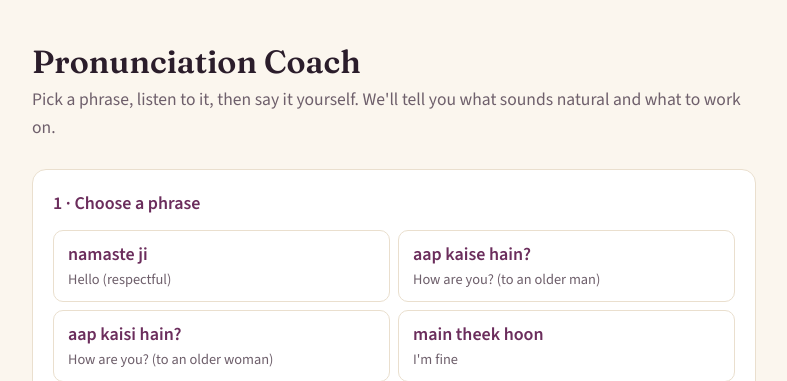
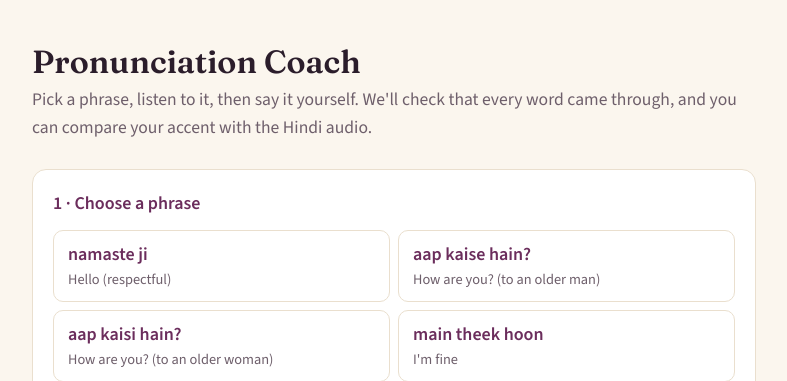
Before and after one commit to rheadhawan/desiunmute-ai-app, a FastAPI app: page /pronunciation in a window 1280 px wide. Shown: the part 61-442 px from the top of the page, without its empty margins (246-1033 px from the left). Run offline with FastAPI, Linux system fonts and the light colour scheme; the visitor is signed in with stand-in values (Sample User, id 1).

Commit message:
Pronunciation Coach: check words honestly, compare accent by ear

```diff
--- a/pronunciation.py
+++ b/pronunciation.py
@@ -117,9 +117,12 @@ Overall result: {result_level}
 
 IMPORTANT RULES:
 - ONLY comment on REAL differences visible in the transcription. DO NOT invent issues.
+- You only see the WORDS that were heard, not how they sounded. Never say their
+  accent or pronunciation sounded native, natural or correct, and never give
+  accent tips you can't know. Praise getting the words right instead.
 - Ignore softness, breathiness, accent, or volume.
 - Treat all dialects as valid Hindi. Natural shortening (nai for nahi) is fine.
-- If the result is "sounds natural", give specific praise and at most one small refinement.
+- If the result is "sounds natural", every word came through: praise that, and don't invent refinements.
 - Sound like a kind tutor, not a game. No scores, points, or grades.
 - Write ALL feedback in simple English. The learner is still learning Hindi.
 - Only use Hindi for the words being practiced, in romanized Hindi inside quotes (like 'namaste').
@@ -130,7 +133,7 @@ Reply ONLY with JSON in this exact format:
   "overall": "one short, honest, encouraging sentence",
   "went_well": ["something specific they got right", "..."],
   "tips": ["0-3 specific differences and how to fix them", "..."],
-  "focus_sounds": ["sounds to practice, e.g. 'the soft t in taala'", "..."],
+  "focus_sounds": ["only sounds in words that came out differently, else leave this empty"],
   "better_example": "the target phrase, romanized"
 }}
 """
@@ -155,9 +158,9 @@ def format_feedback(result):
         return "\n".join(f"- {item}" for item in items) or "- (nothing to fix here)"
 
     headings = {
-        "sounds natural": "Sounds natural",
-        "close": "Close",
-        "keep practicing": "Let's keep practicing",
+        "sounds natural": "Every word came through",
+        "close": "Almost! A word or two was different",
+        "keep practicing": "Let's try that again",
     }
 
     return f"""## {headings[result["result_level"]]}
--- a/static/style.css
+++ b/static/style.css
@@ -289,6 +289,14 @@ button.record.is-recording { background: var(--error); color: #fff; }
 .feedback.level-close { border-left: 5px solid var(--marigold); }
 .feedback.level-keep-practicing { border-left: 5px solid var(--plum); }
 .heard, .say-it { margin: 12px 0; }
+
+.accent-note {
+  margin: 0 0 12px;
+  padding: 8px 10px;
+  border-radius: 8px;
+  background: var(--marigold-soft);
+  font-size: 0.9rem;
+}
 .heard strong, .say-it strong { font-size: 1.2rem; }
 
 /* Heritage Gaps */
--- a/templates/base.html
+++ b/templates/base.html
@@ -8,8 +8,8 @@
   <link rel="preconnect" href="https://fonts.gstatic.com" crossorigin>
   <link href="https://fonts.googleapis.com/css2?family=Fraunces:opsz,wght@9..144,500;9..144,600&family=Source+Sans+3:wght@400;600&display=swap" rel="stylesheet">
   <link rel="icon" href="/static/favicon.svg" type="image/svg+xml">
-  <!-- ?v=4 makes browsers fetch the new file after an update. Raise the number when you change it. -->
-  <link rel="stylesheet" href="/static/style.css?v=4">
+  <!-- ?v=6 makes browsers fetch the new file after an update. Raise the number when you change it. -->
+  <link rel="stylesheet" href="/static/style.css?v=6">
   <!-- HTMX: lets buttons update part of the page without writing JavaScript.
        Saved in static/ so the site doesn't depend on another website. -->
   <script src="/static/htmx.min.js"></script>
--- a/templates/conversation.html
+++ b/templates/conversation.html
@@ -55,5 +55,5 @@
 
 <p class="hint">Your recordings are sent to OpenAI to understand what you said, then deleted. We never keep them.</p>
 
-<script src="/static/desiunmute.js?v=4"></script>
+<script src="/static/desiunmute.js?v=6"></script>
 {% endblock %}
--- a/templates/lesson.html
+++ b/templates/lesson.html
@@ -96,5 +96,5 @@
   {% else %}<a href="/lessons">← Back to all lessons</a>{% endif %}
 </nav>
 
-<script src="/static/desiunmute.js?v=4"></script>
+<script src="/static/desiunmute.js?v=6"></script>
 {% endblock %}
--- a/templates/pronunciation.html
+++ b/templates/pronunciation.html
@@ -5,7 +5,7 @@
 {% block content %}
 <section class="page-intro">
   <h1>Pronunciation Coach</h1>
-  <p class="lead">Pick a phrase, listen to it, then say it yourself. We'll tell you what sounds natural and what to work on.</p>
+  <p class="lead">Pick a phrase, listen to it, then say it yourself. We'll check that every word came through, and you can compare your accent with the Hindi audio.</p>
 </section>
 
 <!-- 1. Choose the phrase -->
@@ -54,5 +54,5 @@
 
 <div id="result" aria-live="polite"></div>
 
-<script src="/static/desiunmute.js?v=4"></script>
+<script src="/static/desiunmute.js?v=6"></script>
 {% endblock %}
--- a/templates/translate.html
+++ b/templates/translate.html
@@ -41,5 +41,5 @@
 
 <div id="result" aria-live="polite"></div>
 
-<script src="/static/desiunmute.js?v=4"></script>
+<script src="/static/desiunmute.js?v=6"></script>
 {% endblock %}
```
Also changed, not shown: templates/partials/pronunciation_result.html (+9 -4 lines), tests/test_desiunmute.py (+14 -1 lines), tests/test_website.py (+2 -1 lines).
